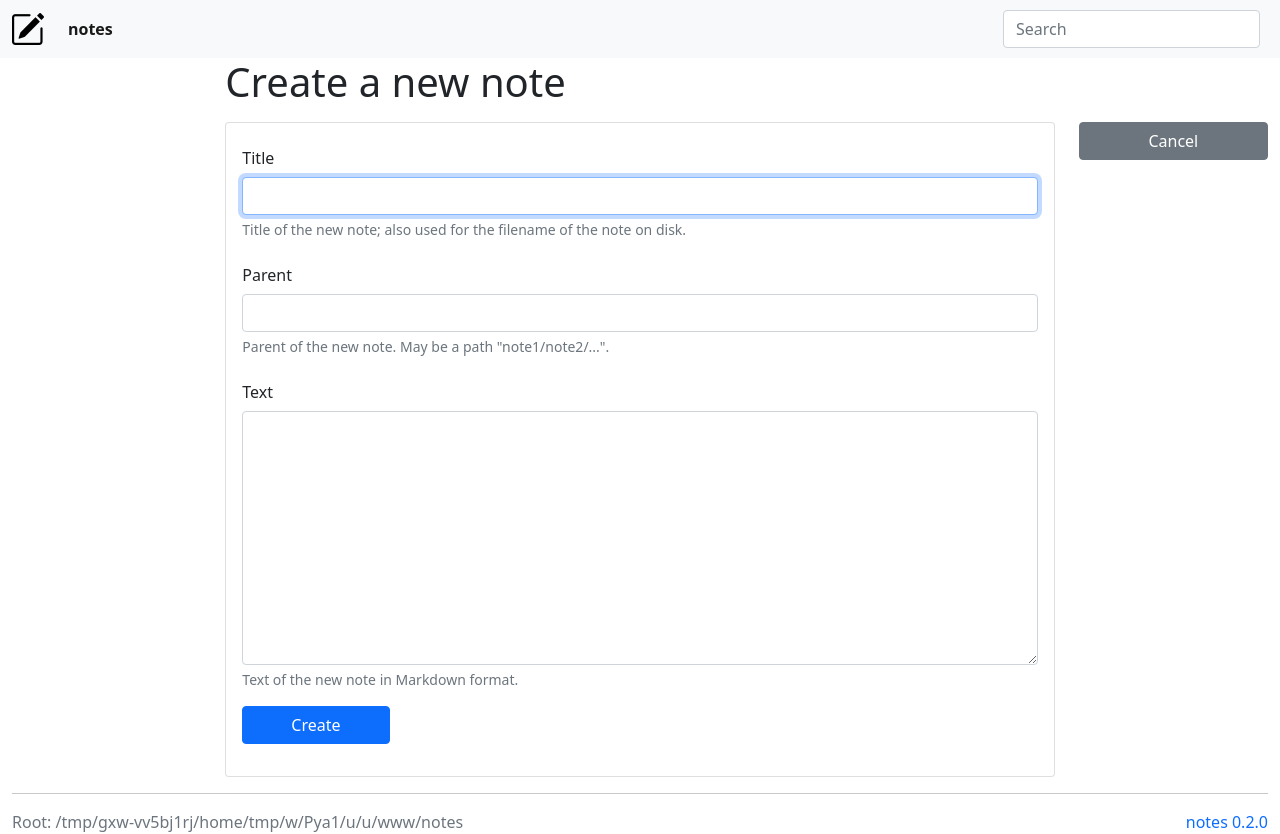
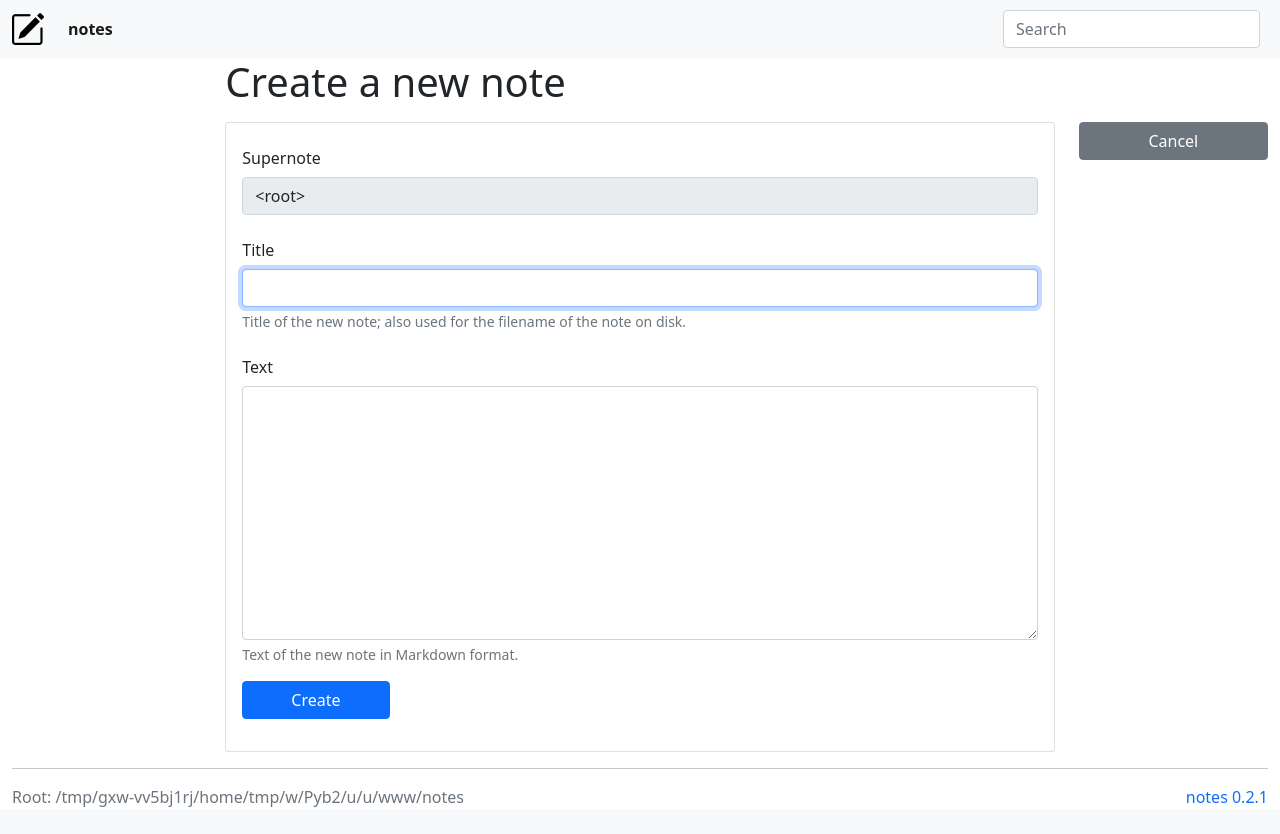
Before and after one commit to pekrau/notebook, a Flask app: page /create in a window 1280 px wide. After the commit the page ends 807 px from the top, so only its background shows below. Run offline with Flask 2, Linux system fonts and the light colour scheme; some libraries are stand-ins or nearby versions.

Commit message:
New implementation. Closes #24.

```diff
--- a/app.py
+++ b/app.py
@@ -1,12 +1,10 @@
 "Simple app for personal notes. Optionally publish using GitHub pages."
 
-__version__ = "0.2.0"
+__version__ = "0.2.1"
 
 import copy as copy_module
 import json
 import os
-# import shutil
-# import urllib.parse
 
 import flask
 import marko
@@ -15,31 +13,90 @@ import jinja2.utils
 
 SETTINGS = dict(VERSION=__version__,
                 SERVER_NAME="127.0.0.1:5099",
-                SECRET_KEY="this is a secret",
+                SECRET_KEY="this is a secret key",
                 TEMPLATES_AUTO_RELOAD=True,
                 DEBUG=True,
                 JSON_AS_ASCII=False,
-                NOTES_ROOT="notes")
-
-NOTE = None
-LOOKUP = dict()
+                NOTES_DIRPATH="notes")
 
 
 class Note:
     "Note and its subnotes, if any."
 
-    def __init__(self, parent, title):
-        self.parent = parent
-        self.title = title
-        self.text = ""
+    def __init__(self, supernote, title, text=""):
+        self.supernote = supernote
+        if supernote:
+            supernote.subnotes.append(self)
         self.subnotes = []
+        self._title = title
+        self._text = text
+
+    def __repr__(self):
+        return self.path
+
+    def get_title(self):
+        return self._title
+
+    def set_title(self, title):
+        """Set a new title.
+        Raise ValueError if the title is invalid; bad start or end characters.
+        Raise KeyError if there is already a note with that title
+        """
+        # XXX update lookup for this and all subnotes
+        # XXX update links
+        if not self.supernote: return  # Root note has no title to change.
+        title = title.strip()
+        if not title: raise ValueError
+        if "/" in title: raise ValueError
+        if title[0] == ".": raise ValueError
+        if title[0] == "_": raise ValueError
+        if title[-1] == "~": raise ValueError
+        if self._title == title: return
+        new_abspath = os.path.join(SETTINGS["NOTES_DIRPATH"],
+                                   self.supernote.path,
+                                   title)
+        if os.path.exists(new_abspath): raise KeyError
+        if os.path.exists(f"{new_abspath}.md"): raise KeyError
+        # Remove this note and below from lookup while old path.
+        for note in self.traverse():
+            note.remove()
+        # Old abspath needed for renaming directory/file.
+        old_abspath = self.abspath
+        # Actually change the title of the note.
+        self._title = title
+        if os.path.isdir(old_abspath):
+            os.rename(old_abspath, self.abspath)  # New abspath
+        else:
+            os.rename(f"{old_abspath}.md", f"{self.abspath}.md")
+        # Add this note and below to lookup with new path.
+        for note in self.traverse():
+            note.add()
+
+    title = property(get_title, set_title, doc="The title of the note.")
+
+    def get_text(self):
+        return self._text
+
+    def set_text(self, text):
+        # XXX update links etc
+        self._text = text
+        abspath = self.abspath
+        if os.path.isdir(abspath):
+            with open(os.path.join(abspath, "__dir__.md"), "w") as outfile:
+                outfile.write(text)
+        else:
+            with open(f"{abspath}.md", "w") as outfile:
+                outfile.write(text)
+
+    text = property(get_text, set_text,
+                    doc="The Markdown-formatted text of the note.")
 
     @property
     def path(self):
         "Return the path of the note."
-        if self.parent:
+        if self.supernote:
             assert self.title
-            return os.path.join(self.parent, self.title)
+            return os.path.join(self.supernote.path, self.title)
         else:
             return self.title or ""
 
@@ -53,24 +110,43 @@ class Note:
         "Return the absolute filepath of the note."
         path = self.path
         if path:
-            return  os.path.join(SETTINGS["NOTES_ROOT"], path)
+            return  os.path.join(SETTINGS["NOTES_DIRPATH"], path)
         else:
-            return SETTINGS["NOTES_ROOT"]
+            return SETTINGS["NOTES_DIRPATH"]
 
     @property
-    def parents(self):
-        "Return a list of parents and their paths."
-        result = []
-        path = os.path.dirname(self.path)
-        while path:
-            parent, title = os.path.split(path)
-            result.append((title, path))
-            path = parent
-        return reversed(result)
+    def url(self):
+        if self.path:
+            return flask.url_for("note", path=self.path)
+        else:
+            return flask.url_for("home")
+
+    @property
+    def supernotes(self):
+        "Return the list of supernotes."
+        if self.supernote:
+            return self.supernote.supernotes + [self.supernote]
+        else:
+            return []
 
     @property
     def count(self):
+        "Return the number of subnotes."
         return len(self.subnotes)
+
+    def traverse(self):
+        yield self
+        for subnote in self.subnotes:
+            yield from subnote.traverse()
+
+    def write(self):
+        "Write this note to disk. Does NOT write subnotes."
+        if os.path.isdir(self.abspath):
+            with open(os.path.join(self.abspath, "__dir__.md"), "w") as outfile:
+                outfile.write(self.text)
+        else:
+            with open(f"{self.abspath}.md", "w") as outfile:
+                outfile.write(self.text)
 
     def read(self):
         "Read this note and its subnotes from disk."
@@ -82,30 +158,51 @@ class Note:
                     self.text = infile.read()
             except OSError:
                 self.text = ""
-            for name in sorted(os.listdir(abspath)):
-                if name.startswith("_"): continue
-                if name.endswith("~"): continue
-                note = Note(self.path, os.path.splitext(name)[0])
-                self.subnotes.append(note)
+            for filename in sorted(os.listdir(abspath)):
+                if filename.startswith("."): continue
+                if filename.startswith("_"): continue
+                if filename.endswith("~"): continue
+                note = Note(self, os.path.splitext(filename)[0])
                 note.read()
         else:
             # It's a file; no subnotes.
             with open(f"{abspath}.md") as infile:
                 self.text = infile.read()
 
-    def build(self):
-        "Build the lookup."
+    def add(self):
+        "Add the note to the lookup."
         LOOKUP[self.path] = self
-        for note in self.subnotes:
-            note.build()
+
+    def remove(self, path=None):
+        "Remove the note from the lookup."
+        LOOKUP.pop(path or self.path)
+
+    def create_subnote(self, title, text):
+        "Create and return a subnote."
+        if title in self.subnotes:
+            raise ValueError(f"Note already exists: '{title}'")
+        if os.path.isfile(f"{self.abspath}.md"):
+            os.mkdir(self.abspath)
+            os.rename(f"{self.abspath}.md",
+                      os.path.join(self.abspath, "__dir__.md"))
+        note = Note(self, title, text)
+        self.subnotes.sort(key=lambda n: n.title)
+        note.write()
+        note.add()
+        return note
 
     def get_tree(self):
         "Get the note contents as a dict."
-        return {"parent": self.parent,
-                "title": self.title,
-                "path": self.path,
-                "text": self.text,
-                "subnotes": [s.get_tree() for s in self.subnotes]}
+        result = {"title": self.title,
+                  "path": self.path,
+                  "text": self.text,
+                  "subnotes": [s.get_tree() for s in self.subnotes]}
+        if self.supernote:
+            result["supernote"] = self.supernote.path
+        return result
+
+ROOT = Note(None, None)
+LOOKUP = dict()
 
 
 class HtmlRenderer(marko.html_renderer.HTMLRenderer):
@@ -133,15 +230,6 @@ def markdown(value):
     processor = marko.Markdown(renderer=HtmlRenderer)
     return jinja2.utils.Markup(processor.convert(value or ""))
 
-def redirect_error(message, url=None):
-    """"Return redirect response to the given URL, or referrer, or home page.
-    Flash the given message.
-    """
-    flash_error(message)
-    return flask.redirect(url or
-                          flask.request.headers.get("referer") or
-                          flask.url_for("home"))
-
 def flash_error(msg): flask.flash(str(msg), "error")
 
 def flash_warning(msg): flask.flash(str(msg), "warning")
@@ -157,12 +245,13 @@ DB = dict()
 
 @app.before_first_request
 def setup():
-    "Read all notes and keep in memory. Set up links and indexes."
-    global NOTE
-    NOTE = Note(None, None)
-    NOTE.read()
-    NOTE.build()
-    print(json.dumps(NOTE.get_tree(), indent=2))
+    "Read all notes and keep in memory. Set up lookup."
+    # XXX links
+    ROOT.read()
+    for note in ROOT.traverse():
+        note.add()
+    print(json.dumps(ROOT.get_tree(), indent=2))
+    print(list(ROOT.traverse()))
 
 @app.context_processor
 def setup_template_context():
@@ -170,41 +259,54 @@ def setup_template_context():
     return dict(interactive=True,
                 flash_error=flash_error,
                 flash_warning=flash_warning,
-                flash_message=flash_message,
-                redirect_error=redirect_error)
+                flash_message=flash_message)
 
 @app.route("/")
 def home():
     "Home page; root note."
-    return flask.render_template("home.html", root=NOTE)
+    return flask.render_template("home.html", root=ROOT)
 
 @app.route("/create", methods=["GET", "POST"])
 def create():
     "Create a new note."
     if flask.request.method == "GET":
-        parent = flask.request.values.get("parent") or ''
-        return flask.render_template("create.html", parent=parent)
+        try:
+            supernote = LOOKUP[flask.request.values["supernote"]]
+        except KeyError:
+            supernote = None    # Root supernote.
+        return flask.render_template("create.html", supernote=supernote)
 
     elif flask.request.method == "POST":
+        try:
+            superpath = flask.request.form["supernote"]
+            if not superpath: raise KeyError
+        except KeyError:
+            supernote = ROOT
+        else:
+            try:
+                supernote = LOOKUP[superpath]
+            except KeyError:
+                raise
+                flash_error(f"No such supernote: '{superpath}'")
+                return flask.redirect(flask.url_for("home"))
         title = flask.request.form.get("title") or "No title"
-        # Clean up title.
-        title = title.replace("\n", " ")
+        title = title.replace("\n", " ")  # Clean up title.
         title = title.replace("/", " ")
         title = title.strip()
         title = title.lstrip(".")
         title = title.lstrip("_")
-        # Clean up parent path.
-        parent = flask.request.form.get("parent") or ""
-        parent = parent.replace("\n", " ")
-        parent = parent.strip()
-        parent = parent.strip("/")
         text = flask.request.form.get("text") or ""
-        return flask.redirect(flask.url_for('note', path=path))
+        try:
+            note = supernote.create_subnote(title=title, text=text)
+        except ValueError as error:
+            flash_error(error)
+            return flask.redirect(supernote.url)
+        return flask.redirect(note.url)
 
 @app.route("/note")
 @app.route("/note/")
 def root():
-    "Root note information is shown in the home page."
+    "Root note is shown in the home page."
     return flask.redirect(flask.url_for("home"))
 
 @app.route("/note/<path:path>")
@@ -213,42 +315,47 @@ def note(path):
     try:
         note = LOOKUP[path]
     except KeyError:
-        return redirect_error(
-            "No such note.",
-            url=flask.url_for('note', path=os.path.dirname(path)))
-    return flask.render_template("note.html",
-                                 note=note,
-                                 segments=path.split("/"))
+        raise
+        flash_error(f"No such note: '{path}'")
+        return flask.redirect(flask.url_for("note", path=os.path.dirname(path)))
+    return flask.render_template("note.html", note=note)
 
 @app.route("/edit/<path:path>", methods=["GET", "POST"])
 def edit(path):
-    "Edit the given note."
+    "Edit the given note; title and/or text."
     try:
-        note = NOTE.get(path)
+        note = LOOKUP[path]
     except KeyError:
-        return redirect_error(
-            "No such note.",
-            url=flask.url_for('note', path=os.path.dirname(path)))
+        raise
+        flash_error(f"No such note: '{path}'")
+        return flask.redirect(flask.url_for("note", path=os.path.dirname(path)))
+
     if flask.request.method == "GET":
         return flask.render_template("edit.html", note=note)
 
     elif flask.request.method == "POST":
-        dirpath = os.path.join(SETTINGS["NOTES_ROOT"], path)
-        if os.path.isdir(dirpath):
-            title = "__dir__"
-        else:
-            dirpath, title = os.path.split(dirpath)
-        write_note(dirpath, title, flask.request.form.get("text") or '')
-        return flask.redirect(flask.url_for("note", path=path))
+        try:
+            title = flask.request.form.get("title") or ""
+            note.title = title
+        except ValueError:
+            flash_error(f"Invalid title: '{title}'")
+            return flask.redirect(flask.url_for("edit", path=path))
+        except KeyError:
+            flash_error(f"Note already exists: '{title}'")
+            return flask.redirect(flask.url_for("edit", path=path))
+        note.text = flask.request.form.get("text") or ''
+        return flask.redirect(note.url)
 
 @app.route("/delete/<path:path>", methods=["POST"])
 def delete(path):
     "Delete the given note."
     try:
-        raise NotImplementedError
+        note = LOOKUP[path]
     except KeyError as error:
         flash_error(error)
-    return flask.redirect(flask.url_for("note", path=os.path.dirname(path)))
+    else:
+        raise NotImplementedError
+    return flask.redirect(note.supernote.url)
 
 
 if __name__ == "__main__":
@@ -259,9 +366,9 @@ if __name__ == "__main__":
     else:
         dirpath = os.path.join(os.getcwd(), "notes")
     if not os.path.exists(dirpath):
-        sys.exit(f"no such directory '{dirpath}'")
+        sys.exit(f"No such directory: {dirpath}")
     if not os.path.isdir(dirpath):
-        sys.exit(f"'{dirpath}' is not a directory")
+        sys.exit(f"Not a directory: {dirpath}")
     try:
         filepath = os.path.join(dirpath, ".settings.json")
         with open(filepath) as infile:
@@ -269,6 +376,6 @@ if __name__ == "__main__":
         SETTINGS["SETTINGS_FILEPATH"] = filepath
     except OSError:
         SETTINGS["SETTINGS_FILEPATH"] = None
-    SETTINGS["NOTES_ROOT"] = dirpath
+    SETTINGS["NOTES_DIRPATH"] = dirpath
     app.config.from_mapping(SETTINGS)
     app.run(debug=True)
--- a/notes/subnote/__dir__.md
+++ b/notes/subnote/__dir__.md
@@ -1 +1 @@
-This is a subnote.
+This is a subnote. With some more text.
--- /dev/null
+++ b/notes/subnote/depth2/__dir__.md
@@ -0,0 +1 @@
+Also level 2.
--- /dev/null
+++ b/notes/subnote/djup2.md
@@ -0,0 +1 @@
+Nivå 2.
--- a/templates/base.html
+++ b/templates/base.html
@@ -96,7 +96,7 @@
       <hr>
       <div class="row">
         <div class="col-md-9 text-muted">
-          Root: {{ config['NOTES_ROOT'] }}
+          Root: {{ config['NOTES_DIRPATH'] }}
         </div>
         <div class="col-md-3 text-end">
           <a href="https://github.com/pekrau/notes"
--- a/templates/create.html
+++ b/templates/create.html
@@ -13,30 +13,32 @@
     <form action="{{ url_for('create') }}"
           method="POST">
       <div class="mb-3">
+        <label for="supernote" class="col-form-label">Supernote</label>
+        {% if supernote %}
+        <input type="text" name="supernote" id="supernote" readonly
+               class="form-control"
+               value="{{ supernote.path }}">
+        {% else %}
+        <input type="text" name="supernote_none" id="supernote" readonly
+               class="form-control"
+               value="<root>">
+        {% endif %}
+      </div>
+      <div class="mb-3">
         <label for="title" class="col-form-label">Title</label>
         <input type="text" name="title" id="title" autofocus
-               aria-describedby="titleHelp"
-               class="form-control">
+               class="form-control"
+               aria-describedby="titleHelp">
         <div id="titleHelp" class="form-text">
           Title of the new note; also used for the filename of the note on
           disk.
         </div>
       </div>
       <div class="mb-3">
-        <label for="parent" class="col-form-label">Parent</label>
-        <input type="text" name="parent" id="parent"
-               aria-describedby="parentHelp"
-               class="form-control"
-               value="{{ parent }}">
-        <div id="parentHelp" class="form-text">
-          Parent of the new note. May be a path "note1/note2/...".
-        </div>
-      </div>
-      <div class="mb-3">
         <label for="text" class="col-form-label">Text</label>
         <textarea name="text" id="text" rows="10"
-                  aria-describedby="textHelp"
-                  class="form-control"></textarea>
+                  class="form-control"
+                  aria-describedby="textHelp"></textarea>
         <div id="textHelp" class="form-text">
           Text of the new note in Markdown format.
         </div>
@@ -51,7 +53,10 @@
 
 {% block actions %}
 <div class="d-grid gap-2">
-  <a href="{{ url_for('note', path=parent) }}"
-     class="btn btn-secondary">Cancel</a>
+  {% if supernote %}
+  <a href="{{ supernote.url }}" class="btn btn-secondary">Cancel</a>
+  {% else %}
+  <a href="{{ url_for('home') }}" class="btn btn-secondary">Cancel</a>
+  {% endif %}
 </div>
 {% endblock %} {# block actions #}
--- a/templates/home.html
+++ b/templates/home.html
@@ -1,9 +1,9 @@
 {% extends 'base.html' %}
 {% import 'macros.html' as macros with context %}
 
-{% block head_title %}notes {{ config['NOTES_ROOT'] }}{% endblock %}
+{% block head_title %}notes {{ config['NOTES_DIRPATH'] }}{% endblock %}
 {% block body_title %}
-notes <span class="text-muted">{{ config['NOTES_ROOT'] }}</span>
+notes <span class="text-muted">{{ config['NOTES_DIRPATH'] }}</span>
 {% endblock %}
 
 {% block main %}
```
Also changed, not shown: templates/macros.html (+6 -6 lines), templates/note.html (+4 -4 lines), notes/subnote/depth2/depth3.md (added), notes/subnote/tiefe2.md (added), 1 other file.
